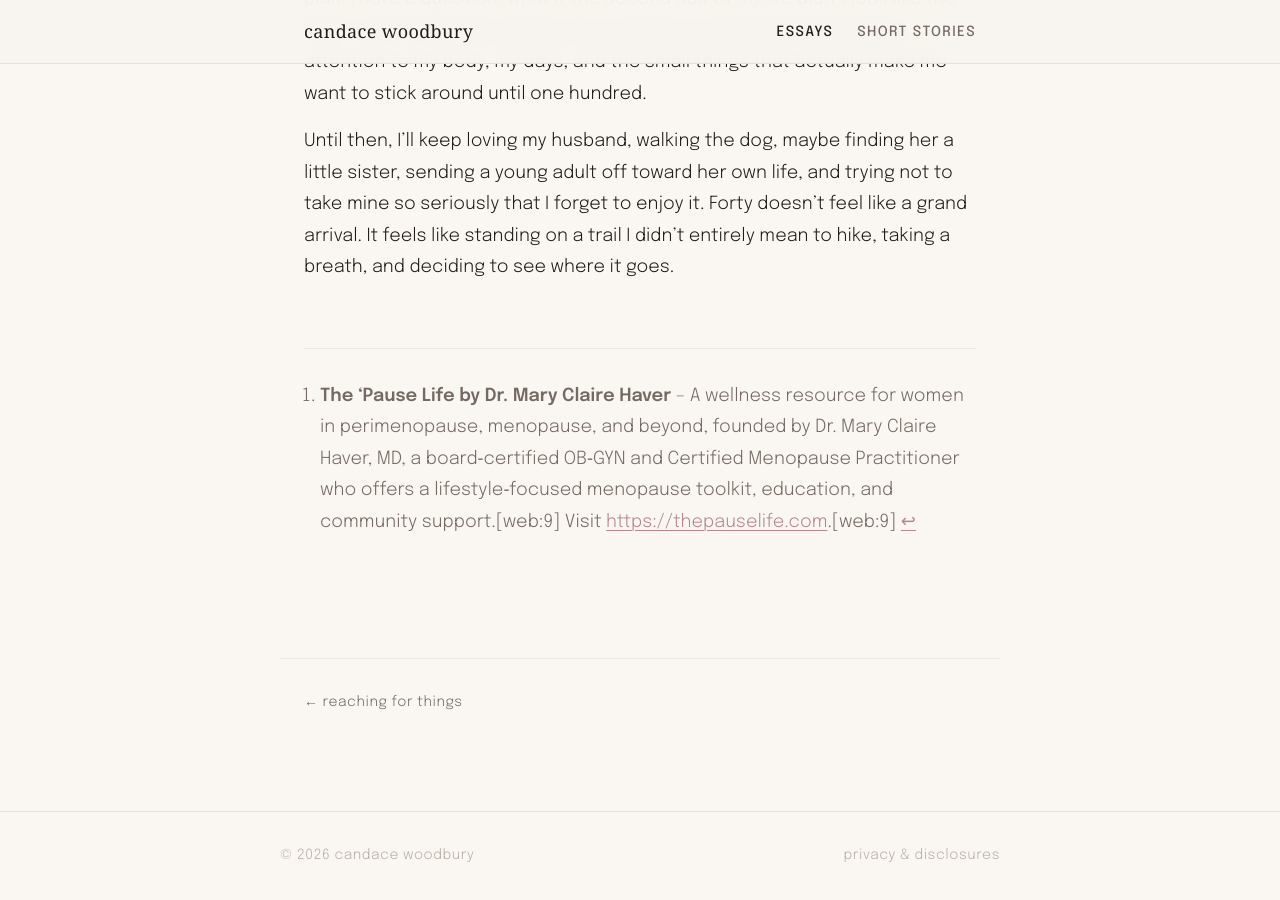
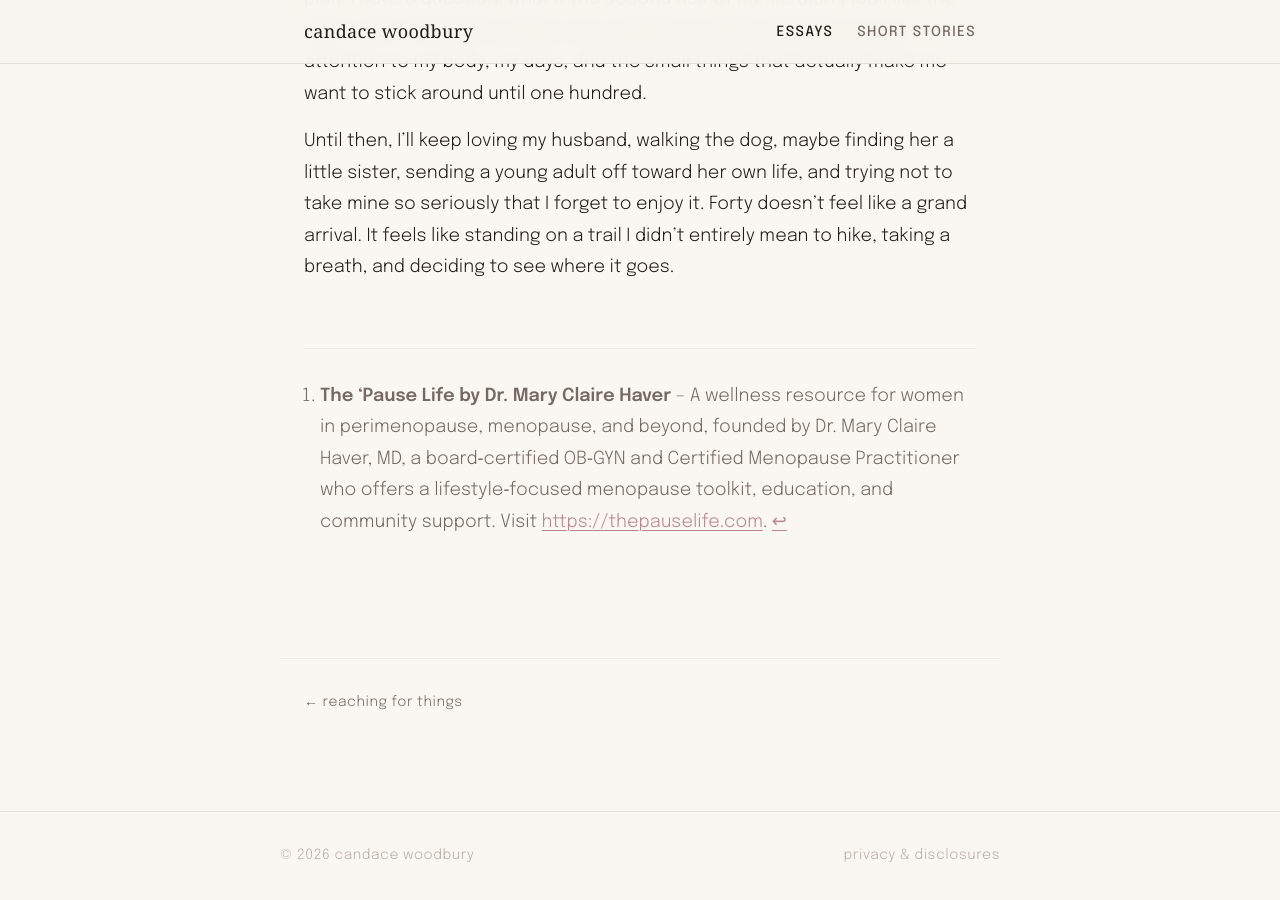
Before and after one commit to candacemonster/candace-woodbury, a Jekyll site: the page built from _posts/2026-05-06-this-is-fourty.md, in a window 1280 px wide and 900 px high, scrolled down 1928 px. Built offline with Jekyll 4.4.1, drawn with Linux system fonts in a browser that asks for light colours; some web fonts are replaced.

Commit message:
update 05-06.md

```diff
--- a/_posts/2026-05-06-this-is-fourty.md
+++ b/_posts/2026-05-06-this-is-fourty.md
@@ -30,4 +30,4 @@ Until then, I'll keep loving my husband, walking the dog, maybe finding her a li
 
 
 
-[^1]: **The 'Pause Life by Dr. Mary Claire Haver** – A wellness resource for women in perimenopause, menopause, and beyond, founded by Dr. Mary Claire Haver, MD, a board‑certified OB‑GYN and Certified Menopause Practitioner who offers a lifestyle‑focused menopause toolkit, education, and community support.[web:9] Visit [https://thepauselife.com](https://thepauselife.com).[web:9]
+[^1]: **The 'Pause Life by Dr. Mary Claire Haver** – A wellness resource for women in perimenopause, menopause, and beyond, founded by Dr. Mary Claire Haver, MD, a board‑certified OB‑GYN and Certified Menopause Practitioner who offers a lifestyle‑focused menopause toolkit, education, and community support. Visit [https://thepauselife.com](https://thepauselife.com).
```
